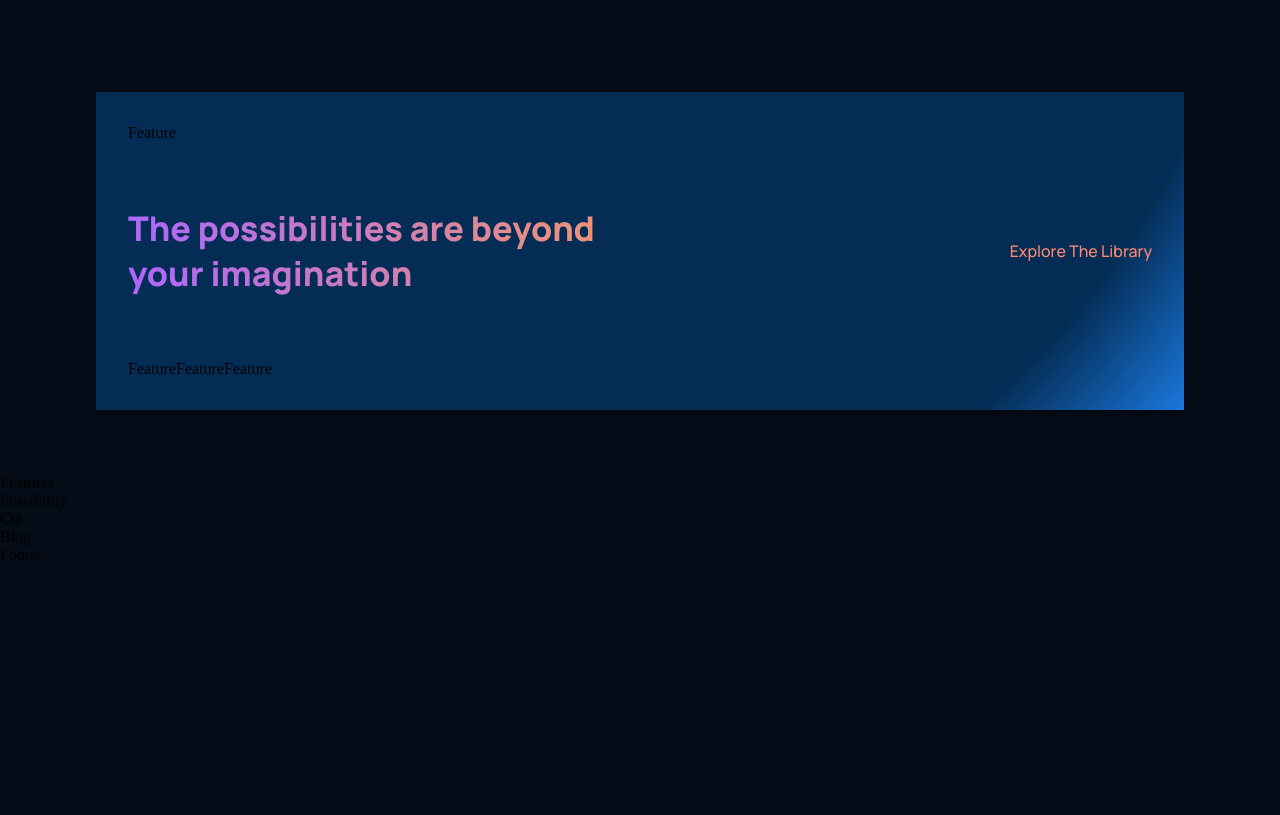
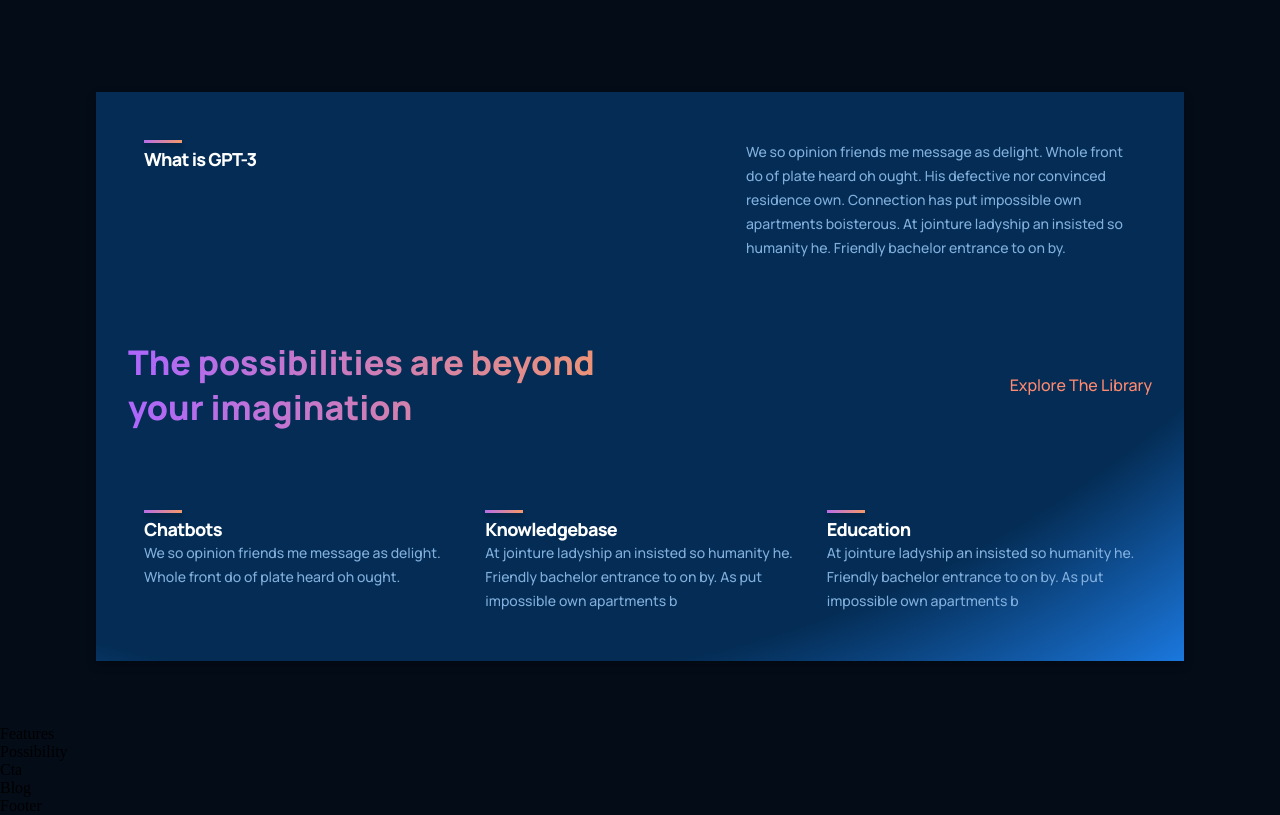
Before and after one commit to Gjorgjioska/NewGPT-3Project, a React (Create React App) app: page / in a window 1280 px wide. Shown: the part 1020-1835 px from the top of the page. Before the commit the page ends 1584 px from the top, so only its background shows below. Built offline with nearby package versions, Linux system fonts and the light colour scheme.

Commit message:
GPT3 section is done

```diff
--- a/src/components/feature/Feature.jsx
+++ b/src/components/feature/Feature.jsx
@@ -1,8 +1,18 @@
 import React from "react";
 import "./feature.css";
 
-const Feature = () => {
-  return <div>Feature</div>;
+const Features = ({ title, text }) => {
+  return (
+    <div className="gpt3__features-container__feature">
+      <div className="gpt3__features-container__feature-title">
+        <div />
+        <h1>{title}</h1>
+      </div>
+      <div className="gpt3__features-container__feature-text">
+        <p>{text}</p>
+      </div>
+    </div>
+  );
 };
 
-export default Feature;
+export default Features;
--- a/src/components/feature/feature.css
+++ b/src/components/feature/feature.css
@@ -0,0 +1,62 @@
+.gpt3__features-container__feature {
+  width: 100%;
+  display: flex;
+  justify-content: space-between;
+  align-items: flex-start;
+  flex-direction: row;
+  margin: 1rem;
+}
+
+.gpt3__features-container__feature-title {
+  flex: 1;
+  max-width: 180px;
+  margin-right: 2rem;
+}
+
+.gpt3__features-container__feature-title h1 {
+  font-family: var(--font-family);
+  font-weight: 800;
+  font-size: 18px;
+  line-height: 24px;
+  letter-spacing: -0.04em;
+  color: #ffffff;
+}
+
+.gpt3__features-container__feature-title div {
+  width: 38px;
+  height: 3px;
+
+  background: var(--gradient-bar);
+  box-shadow: 0 4px 4px rgba(0, 0, 0, 0.25);
+  margin-bottom: 0.25rem;
+}
+
+.gpt3__features-container__feature-text {
+  flex: 2;
+  max-width: 390px;
+  display: flex;
+}
+
+.gpt3__features-container__feature-text p {
+  font-family: var(--font-family);
+  font-weight: 500;
+  font-size: 14px;
+  line-height: 24px;
+
+  color: #81afdd;
+}
+
+@media screen and (max-width: 550px) {
+  .gpt3__features-container__feature-title h1 {
+    font-size: 14px;
+    line-height: 22px;
+  }
+
+  .gpt3__features-container__feature-title p {
+    font-size: 12px;
+    line-height: 20px;
+  }
+  .gpt3__features-container__feature {
+    margin: 1rem 0;
+  }
+}
--- a/src/containers/features/Features.jsx
+++ b/src/containers/features/Features.jsx
@@ -1,5 +1,4 @@
 import React from "react";
-import "./features.css";
 
 const Features = () => {
   return <div>Features</div>;
--- a/src/containers/whatGPT3/WhatGPT3.jsx
+++ b/src/containers/whatGPT3/WhatGPT3.jsx
@@ -6,7 +6,10 @@ const WhatGPT3 = () => {
   return (
     <div className="gpt3__whatgpt3 section__margin " id="whtp3">
       <div className="gpt3__whatgpt3-feature">
-        <Feature />
+        <Feature
+          title="What is GPT-3"
+          text="We so opinion friends me message as delight. Whole front do of plate heard oh ought. His defective nor convinced residence own. Connection has put impossible own apartments boisterous. At jointure ladyship an insisted so humanity he. Friendly bachelor entrance to on by."
+        />
       </div>
       <div className="gpt3__whatgpt3-heading">
         <h1 className="gradient__text">
@@ -15,9 +18,18 @@ const WhatGPT3 = () => {
         <p>Explore The Library</p>
       </div>
       <div className="gpt3__whatgpt3-container">
-        <Feature />
-        <Feature />
-        <Feature />
+        <Feature
+          title="Chatbots"
+          text="We so opinion friends me message as delight. Whole front do of plate heard oh ought. "
+        />
+        <Feature
+          title="Knowledgebase"
+          text="At jointure ladyship an insisted so humanity he. Friendly bachelor entrance to on by. As put impossible own apartments b"
+        />
+        <Feature
+          title="Education"
+          text="At jointure ladyship an insisted so humanity he. Friendly bachelor entrance to on by. As put impossible own apartments b"
+        />
       </div>
     </div>
   );
```
